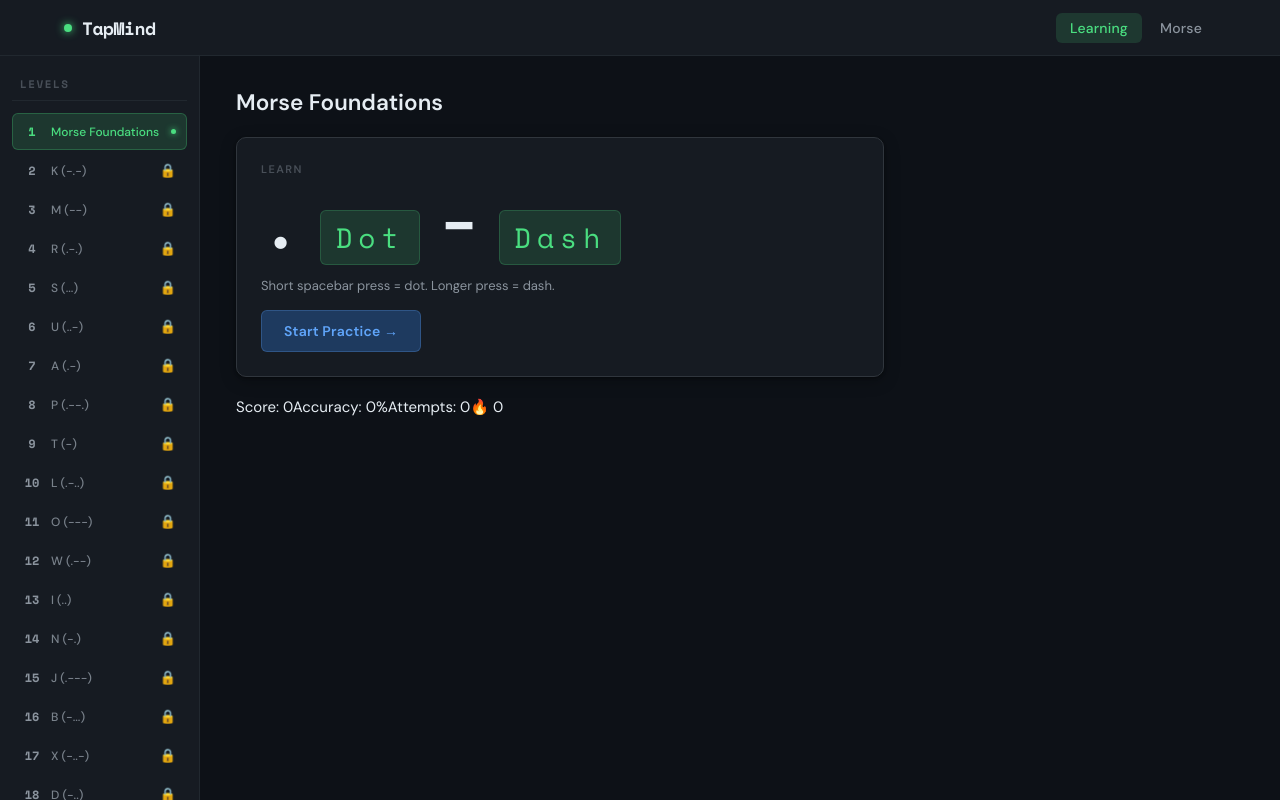
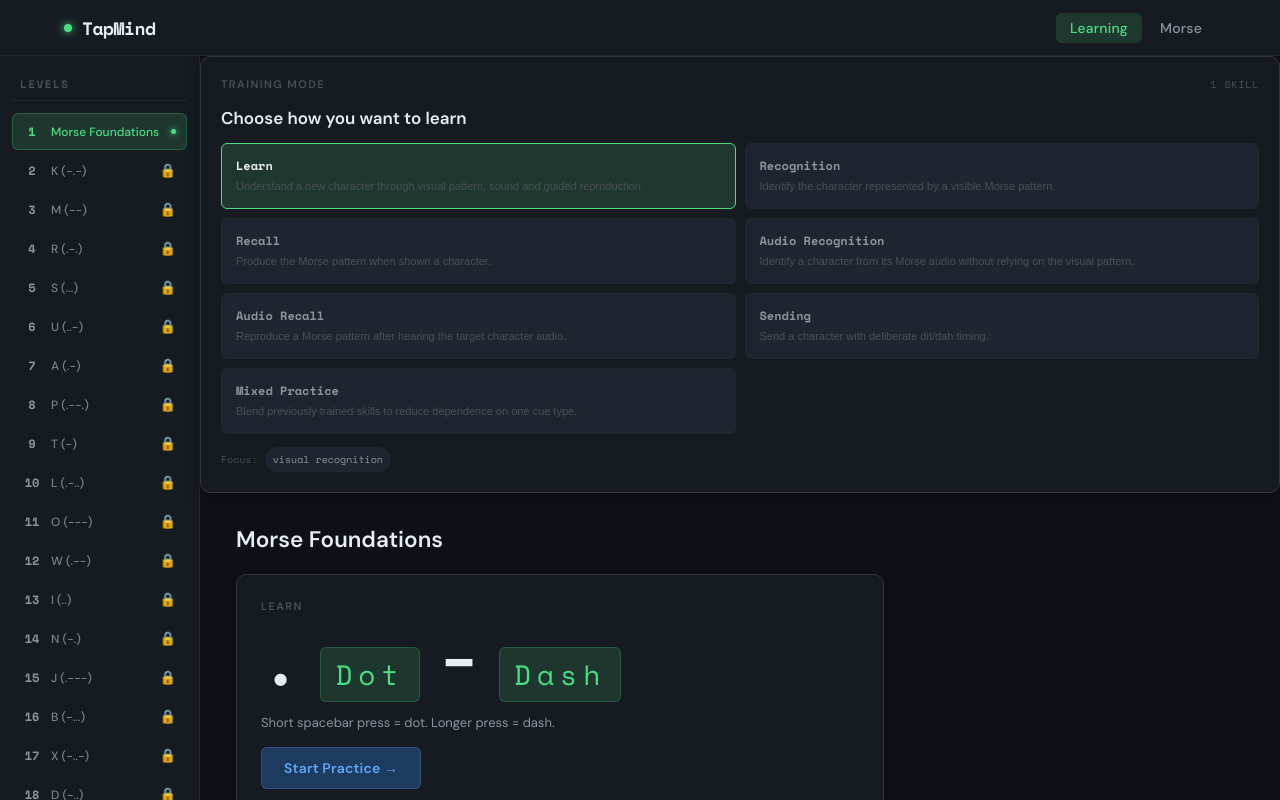
Before and after one commit to kunal2sharma1/Tapmind, a React (Vite) app: page / in a window 1280 px wide. Built offline with nearby package versions, Linux system fonts and the light colour scheme.

Commit message:
Wire Morse learning mode selector into application

```diff
--- a/src/App.jsx
+++ b/src/App.jsx
@@ -3,8 +3,10 @@ import Navbar from "./components/Navbar";
 import Sidebar from "./components/Sidebar";
 import MainContent from "./components/MainContent";
 import MorseAudioControls from "./components/MorseAudioControls";
+import MorseLearningModeSelector from "./components/MorseLearningModeSelector";
 import levelsData from "./modules/morse/levels.json";
 import useProgress from "./hooks/useProgress";
+import { MORSE_LEARNING_MODES } from "./modules/morse/learningModes";
 import { buildCurriculum, getLessonByLevel } from "./domain/curriculum";
 import "./styles/global.css";
 import "./styles/learning-column.css";
@@ -13,6 +15,7 @@ export default function App() {
   const { progress, recordAttempt, completeLevel, setCurrentLevel, isLevelUnlocked } = useProgress();
   const [activeNav, setActiveNav] = useState("Learning");
   const [selectedLevel, setSelectedLevel] = useState(progress.currentLevel || 1);
+  const [learningMode, setLearningMode] = useState(MORSE_LEARNING_MODES.LEARN);
 
   const curriculum = buildCurriculum(levelsData);
   const levels = curriculum.map((item) => item.raw);
@@ -39,6 +42,10 @@ export default function App() {
           isLevelUnlocked={isLevelUnlocked}
         />
         <div className="learning-column">
+          <MorseLearningModeSelector
+            value={learningMode}
+            onChange={setLearningMode}
+          />
           <MainContent
             selectedLevel={selectedLevel}
             activeNav={activeNav}
@@ -46,6 +53,7 @@ export default function App() {
             currentLesson={currentLesson}
             currentCharacter={currentCharacter}
             levels={levels}
+            learningMode={learningMode}
             onLevelSelect={handleLevelSelect}
             recordAttempt={recordAttempt}
             completeLevel={completeLevel}
```
